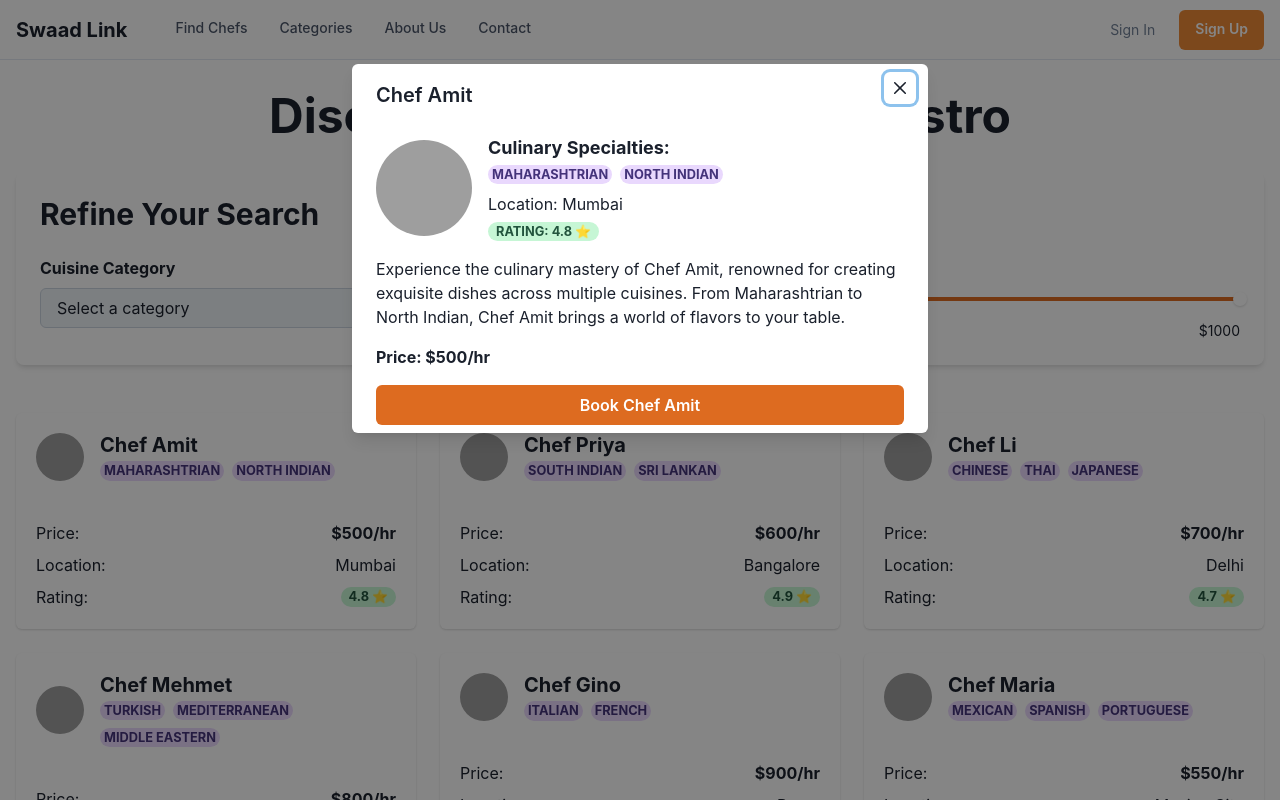
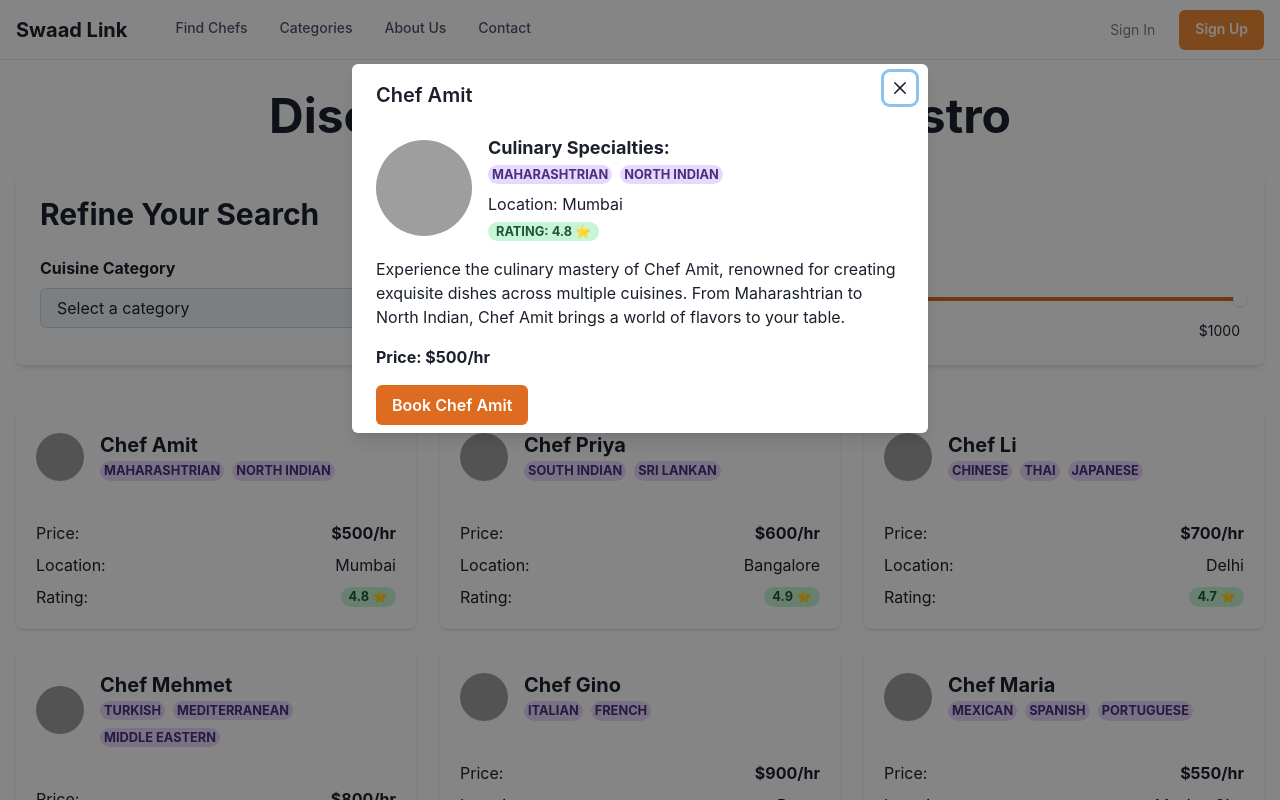
Before and after one commit to Prathamesh-chougale-17/swaadLink, a React (Vite) app: page /chefs in a window 1280 px wide. Both pictures are taken after a click on the element 216 px from the left and 521 px from the top of the page. Shown: the top 800 px of the page. Built offline with nearby package versions, Linux system fonts and the light colour scheme; grey boxes are pictures that could not be loaded.

Commit message:
Update book button link on ChefSortingPage

```diff
--- a/src/components/routes/ChefSortingPage.tsx
+++ b/src/components/routes/ChefSortingPage.tsx
@@ -292,11 +292,11 @@ const ChefSortingPage = () => {
                 {selectedChef?.name} brings a world of flavors to your table.
               </Text>
               <Text fontWeight="bold">Price: ${selectedChef?.price}/hr</Text>
-              <Button colorScheme="orange" onClick={onClose}>
-                <Link to={`/chefs/${selectedChef?.id}`}>
+              <Link to={`/chefs/${selectedChef?.id}`}>
+                <Button colorScheme="orange" onClick={onClose}>
                   Book {selectedChef?.name}
-                </Link>
-              </Button>
+                </Button>
+              </Link>
             </VStack>
           </ModalBody>
         </ModalContent>
```
